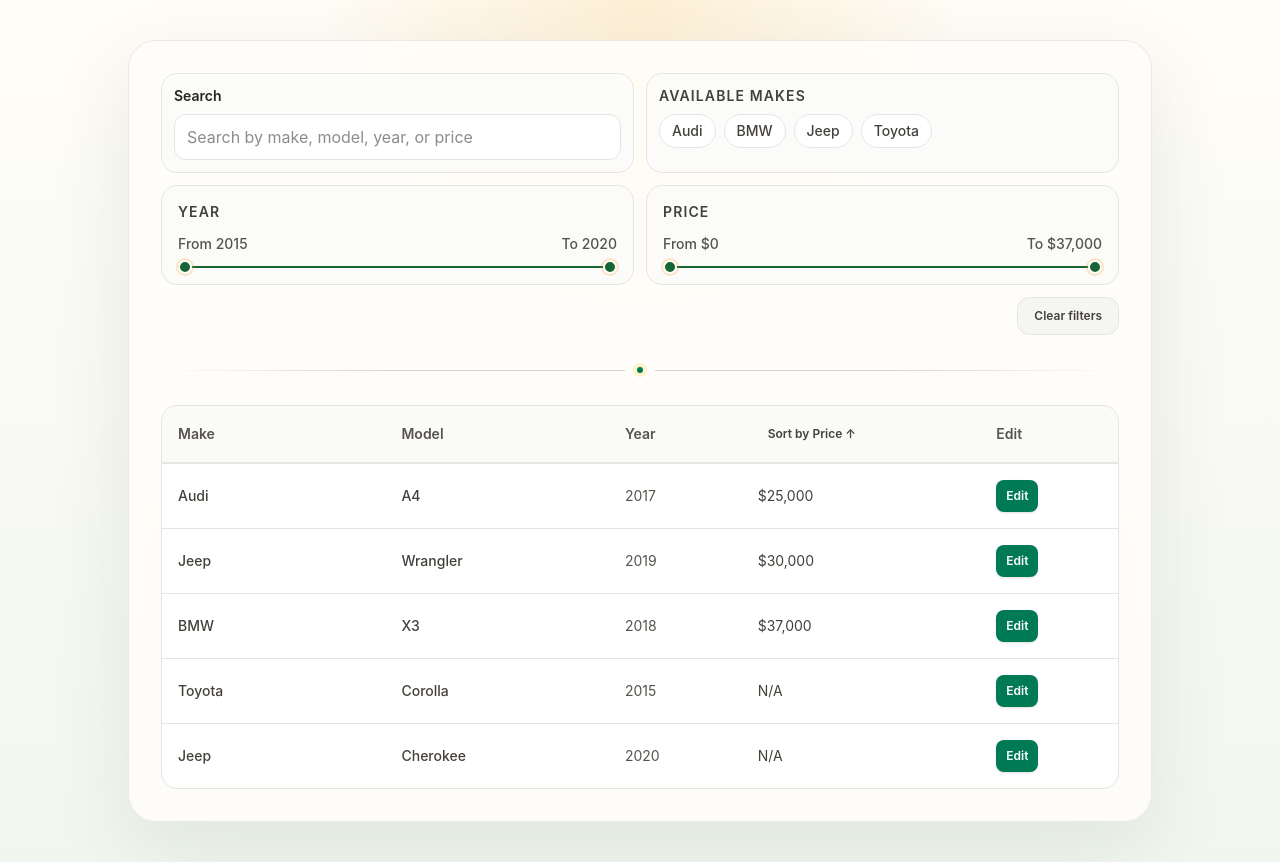
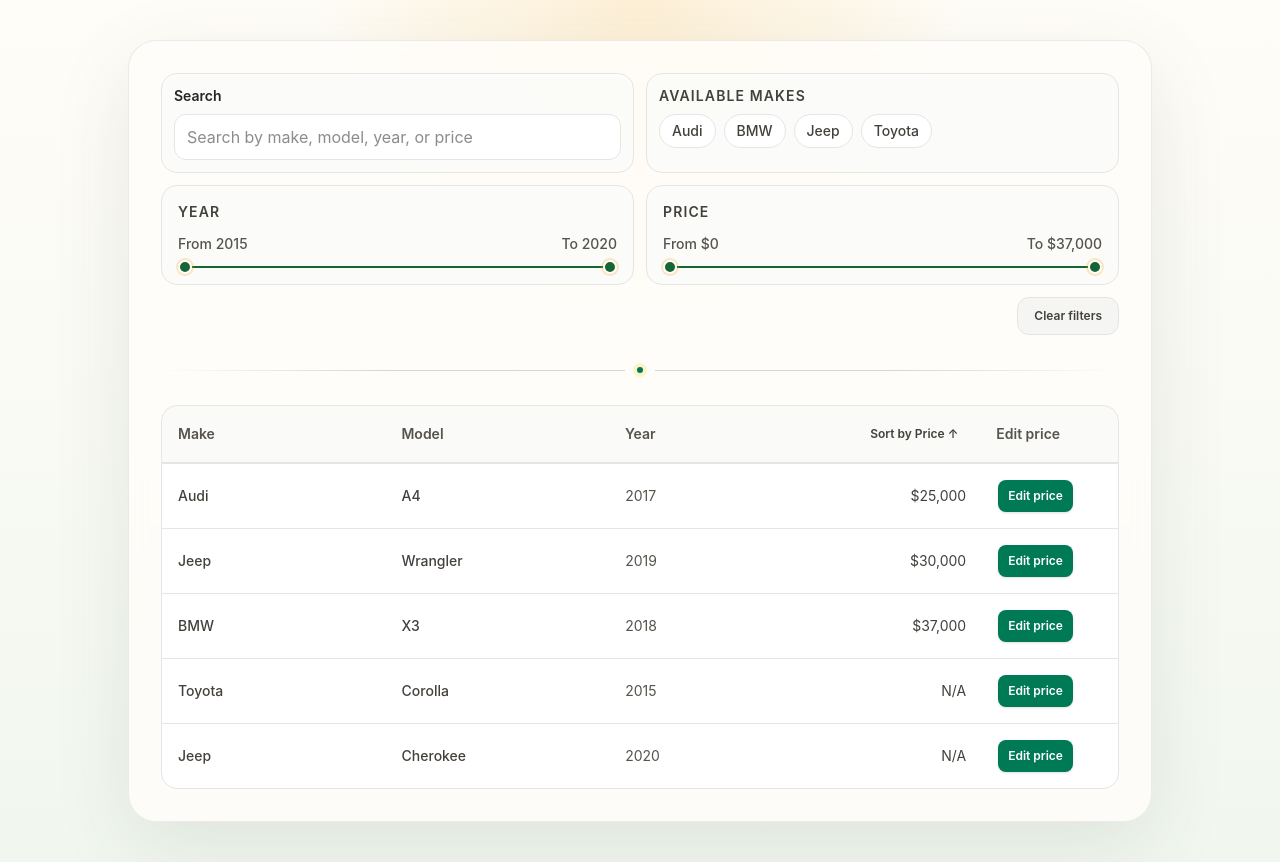
Before and after one commit to bekrawczyk1/CarAPP, a React (Vite) app: page / in a window 1280 px wide. Built offline with nearby package versions, Linux system fonts and the light colour scheme.

Commit message:
feat: table adjustments

```diff
--- a/src/App.tsx
+++ b/src/App.tsx
@@ -1,4 +1,4 @@
-import { useEffect, useMemo, useState } from 'react'
+import { useDeferredValue, useEffect, useMemo, useState } from 'react'
 import { FilterPanel } from './components/FilterPanel'
 import { VehicleTable } from './components/VehicleTable'
 import { fetchVehicles } from './data/vehicles'
@@ -11,9 +11,13 @@
   const [yearRange, setYearRange] = useState<Range>({ min: 2015, max: 2020 })
   const [priceRange, setPriceRange] = useState<Range>({ min: 0, max: 37000 })
   const [sortDirection, setSortDirection] = useState<SortDirection>('asc')
-  const [editingVehicleId, setEditingVehicleId] = useState<number | null>(null)
+  const [editingPriceVehicleId, setEditingPriceVehicleId] = useState<number | null>(null)
   const [draftPrice, setDraftPrice] = useState('')
   const [isLoading, setIsLoading] = useState(true)
+  const deferredFilterText = useDeferredValue(filterText)
+  const deferredSelectedMakes = useDeferredValue(selectedMakes)
+  const deferredYearRange = useDeferredValue(yearRange)
+  const deferredPriceRange = useDeferredValue(priceRange)
 
   useEffect(() => {
     let isMounted = true
@@ -38,20 +42,35 @@
   )
 
   const visibleVehicles = useMemo(() => {
-    const term = filterText.trim().toLowerCase()
+    const term = deferredFilterText.trim().toLowerCase()
 
     return [...allVehicles]
-      .filter((vehicle) => matchesFilters(vehicle, term, selectedMakes, yearRange, priceRange))
+      .filter((vehicle) =>
+        matchesFilters(
+          vehicle,
+          term,
+          deferredSelectedMakes,
+          deferredYearRange,
+          deferredPriceRange,
+        ),
+      )
       .sort((a, b) => compareByPrice(a, b, sortDirection))
-  }, [allVehicles, filterText, selectedMakes, sortDirection, yearRange, priceRange])
+  }, [
+    allVehicles,
+    deferredFilterText,
+    deferredSelectedMakes,
+    sortDirection,
+    deferredYearRange,
+    deferredPriceRange,
+  ])
 
   const minYear = getMinimum(allVehicles.map((vehicle) => vehicle.year))
   const maxYear = getMaximum(allVehicles.map((vehicle) => vehicle.year))
   const minPrice = getMinimum(allVehicles.map((vehicle) => vehicle.price ?? 0))
   const maxPrice = getMaximum(allVehicles.map((vehicle) => vehicle.price ?? 0))
 
-  const handleEditStart = (vehicle: Vehicle) => {
-    setEditingVehicleId(vehicle.id)
+  const handleEditPriceStart = (vehicle: Vehicle) => {
+    setEditingPriceVehicleId(vehicle.id)
     setDraftPrice(vehicle.price === null ? '' : String(vehicle.price))
   }
 
@@ -68,7 +87,7 @@
         vehicle.id === vehicleId ? { ...vehicle, price: nextPrice } : vehicle,
       ),
     )
-    setEditingVehicleId(null)
+    setEditingPriceVehicleId(null)
     setDraftPrice('')
   }
 
@@ -123,12 +142,12 @@
           vehicles={visibleVehicles}
           isLoading={isLoading}
           sortDirection={sortDirection}
-          editingVehicleId={editingVehicleId}
+          editingPriceVehicleId={editingPriceVehicleId}
           draftPrice={draftPrice}
           onToggleSort={() =>
             setSortDirection((currentSort) => (currentSort === 'asc' ? 'desc' : 'asc'))
           }
-          onEditStart={handleEditStart}
+          onEditPriceStart={handleEditPriceStart}
           onDraftPriceChange={setDraftPrice}
           onSavePrice={handleSavePrice}
         />
--- a/src/components/VehicleTable.tsx
+++ b/src/components/VehicleTable.tsx
@@ -5,10 +5,10 @@
   vehicles: Vehicle[]
   isLoading: boolean
   sortDirection: SortDirection
-  editingVehicleId: number | null
+  editingPriceVehicleId: number | null
   draftPrice: string
   onToggleSort: () => void
-  onEditStart: (vehicle: Vehicle) => void
+  onEditPriceStart: (vehicle: Vehicle) => void
   onDraftPriceChange: (value: string) => void
   onSavePrice: (vehicleId: number) => void
 }
@@ -17,10 +17,10 @@
   vehicles,
   isLoading,
   sortDirection,
-  editingVehicleId,
+  editingPriceVehicleId,
   draftPrice,
   onToggleSort,
-  onEditStart,
+  onEditPriceStart,
   onDraftPriceChange,
   onSavePrice,
 }: VehicleTableProps) {
@@ -41,18 +41,24 @@
 
   return (
     <>
-      <div className="hidden grid-cols-[1.4fr_1.4fr_0.8fr_1.5fr_0.7fr] items-center gap-3 rounded-t-2xl border border-stone-200 bg-stone-50/90 px-4 py-3 text-sm font-semibold text-stone-600 sm:grid">
+      <div className="hidden grid-cols-[minmax(0,1.4fr)_minmax(0,1.4fr)_minmax(0,0.8fr)_minmax(0,1.5fr)_minmax(0,0.7fr)] items-center gap-3 rounded-t-2xl border border-stone-200 bg-stone-50/90 px-4 py-3 text-sm font-semibold text-stone-600 sm:grid">
         <span>Make</span>
         <span>Model</span>
         <span>Year</span>
-        <span>
-          <Button type="button" variant="ghost" className="p-0 text-sm" onClick={onToggleSort}>
+        <span className="flex justify-end pr-3 text-right sm:pr-4">
+          <Button
+            type="button"
+            variant="ghost"
+            className="whitespace-nowrap p-0 text-sm"
+            onClick={onToggleSort}
+          >
             Sort by Price {sortDirection === 'asc' ? '↑' : '↓'}
           </Button>
         </span>
-        <span>Edit</span>
+        <span>Edit price</span>
       </div>
 
+      <div className="min-h-[20rem] sm:min-h-[18rem]">
         {vehicles.length === 0 ? (
           <div className="rounded-b-2xl border border-stone-200 bg-stone-50 px-4 py-5 text-sm text-stone-600">
             No vehicles match your filter.
@@ -63,15 +69,16 @@
               <VehicleRow
                 key={vehicle.id}
                 vehicle={vehicle}
-              isEditing={editingVehicleId === vehicle.id}
+                isEditing={editingPriceVehicleId === vehicle.id}
                 draftPrice={draftPrice}
-              onEditStart={onEditStart}
+                onEditPriceStart={onEditPriceStart}
                 onDraftPriceChange={onDraftPriceChange}
                 onSavePrice={onSavePrice}
               />
             ))}
           </ul>
         )}
+      </div>
     </>
   )
 }
@@ -80,7 +87,7 @@
   vehicle: Vehicle
   isEditing: boolean
   draftPrice: string
-  onEditStart: (vehicle: Vehicle) => void
+  onEditPriceStart: (vehicle: Vehicle) => void
   onDraftPriceChange: (value: string) => void
   onSavePrice: (vehicleId: number) => void
 }
@@ -89,18 +96,36 @@
   vehicle,
   isEditing,
   draftPrice,
-  onEditStart,
+  onEditPriceStart,
   onDraftPriceChange,
   onSavePrice,
 }: VehicleRowProps) {
   return (
-    <li className="grid gap-3 px-4 py-4 sm:grid-cols-[1.4fr_1.4fr_0.8fr_1.5fr_0.7fr] sm:items-center">
-      <span className="text-sm font-medium text-stone-700">{vehicle.make}</span>
-      <span className="text-sm font-medium text-stone-700">{vehicle.model}</span>
-      <span className="text-sm text-stone-600">{vehicle.year}</span>
-      <span className="text-sm text-stone-700">
+    <li className="grid min-w-0 grid-cols-2 gap-x-4 gap-y-3 px-4 py-4 transition-colors duration-150 hover:bg-amber-50/60 sm:grid-cols-[minmax(0,1.4fr)_minmax(0,1.4fr)_minmax(0,0.8fr)_minmax(0,1.5fr)_minmax(0,0.7fr)] sm:items-center">
+      <span className="flex min-w-0 flex-col gap-1 text-sm font-medium text-stone-700">
+        <span className="text-[0.65rem] font-bold uppercase tracking-[0.08em] text-stone-500 sm:hidden">
+          Make
+        </span>
+        {vehicle.make}
+      </span>
+      <span className="flex min-w-0 flex-col gap-1 text-sm font-medium text-stone-700">
+        <span className="text-[0.65rem] font-bold uppercase tracking-[0.08em] text-stone-500 sm:hidden">
+          Model
+        </span>
+        {vehicle.model}
+      </span>
+      <span className="flex min-w-0 flex-col gap-1 text-sm text-stone-600">
+        <span className="text-[0.65rem] font-bold uppercase tracking-[0.08em] text-stone-500 sm:hidden">
+          Year
+        </span>
+        {vehicle.year}
+      </span>
+      <span className={`min-w-0 pr-3 text-sm text-stone-700 sm:pr-4 sm:text-right ${isEditing ? 'sm:col-span-2' : ''}`}>
         {isEditing ? (
-          <div className="flex items-center gap-2">
+          <div className="flex min-w-0 max-w-full flex-wrap items-center justify-end gap-2 rounded-xl border border-amber-300 bg-amber-50 px-2.5 py-2 shadow-sm">
+            <span className="w-full max-w-full whitespace-normal text-center text-xs font-bold uppercase tracking-[0.06em] text-amber-800 sm:w-auto sm:whitespace-nowrap sm:text-left">
+              Editing price
+            </span>
             <input
               type="number"
               min="0"
@@ -108,25 +133,39 @@
               value={draftPrice}
               onChange={(event) => onDraftPriceChange(event.target.value)}
               aria-label={`Edit price for ${vehicle.make} ${vehicle.model}`}
-              className="w-24 rounded-lg border border-stone-200 bg-white px-2.5 py-2 text-sm text-stone-700 outline-none transition focus:border-emerald-600 focus:ring-4 focus:ring-amber-100"
+              className="w-20 max-w-full rounded-lg border-2 border-amber-300 bg-white px-2.5 py-2 text-right text-sm font-semibold text-stone-700 outline-none transition focus:border-emerald-600 focus:ring-4 focus:ring-amber-100 sm:w-24"
             />
-            <Button type="button" onClick={() => onSavePrice(vehicle.id)}>
-              Save
+            <Button type="button" className="w-full sm:w-auto" onClick={() => onSavePrice(vehicle.id)}>
+              Save price
             </Button>
           </div>
         ) : vehicle.price === null ? (
-          'N/A'
+          <span className="flex flex-col gap-1 sm:items-end">
+            <span className="text-[0.65rem] font-bold uppercase tracking-[0.08em] text-stone-500 sm:hidden">
+              Price
+            </span>
+            N/A
+          </span>
         ) : (
-          `$${vehicle.price.toLocaleString()}`
+          <span className="flex flex-col gap-1 sm:items-end">
+            <span className="text-[0.65rem] font-bold uppercase tracking-[0.08em] text-stone-500 sm:hidden">
+              Price
+            </span>
+            {`$${vehicle.price.toLocaleString()}`}
+          </span>
         )}
       </span>
-      <span>
-        {isEditing ? null : (
-          <Button type="button" onClick={() => onEditStart(vehicle)}>
-            Edit
+      {!isEditing && (
+        <span className="col-span-2 flex min-w-0 justify-end sm:col-span-1 sm:justify-start">
+          <Button
+            type="button"
+            className="w-full whitespace-nowrap sm:w-auto"
+            onClick={() => onEditPriceStart(vehicle)}
+          >
+            Edit price
           </Button>
+        </span>
       )}
-      </span>
     </li>
   )
 }
```
Lines whose indentation alone changed are shown as unchanged.
